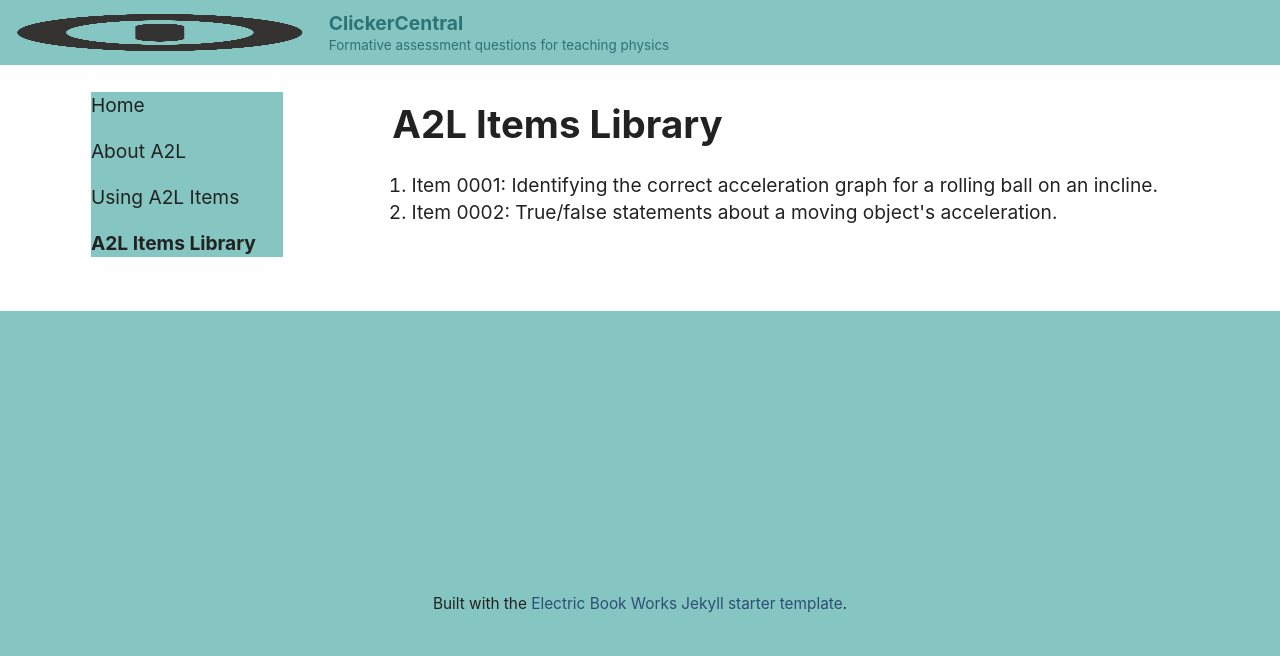
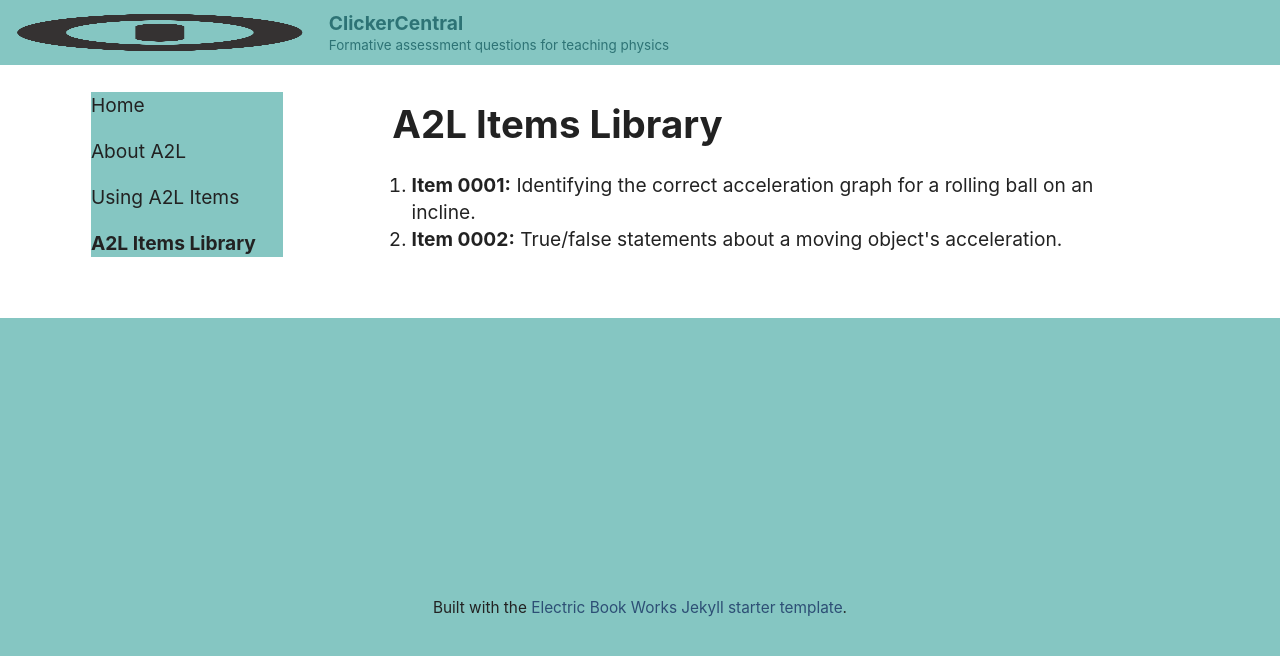
Before and after one commit to ibeatty/clickercentral, a Jekyll site: the page built from library.md, in a window 1280 px wide. Shown: the top 656 px of the page. Built offline with Jekyll 4.4.1, drawn with Linux system fonts in a browser that asks for light colours.

Commit message:
Tweaked format of items list.

```diff
--- a/library.md
+++ b/library.md
@@ -7,7 +7,7 @@
 <ol>
 
 {% for item in site.items %}
-  <li>{{ item.name }}: {{ item.description }}</li>
+  <li class="items_list"><strong>{{ item.name }}:</strong> {{ item.description }}</li>
 {% endfor %}
 
 </ol>
```
